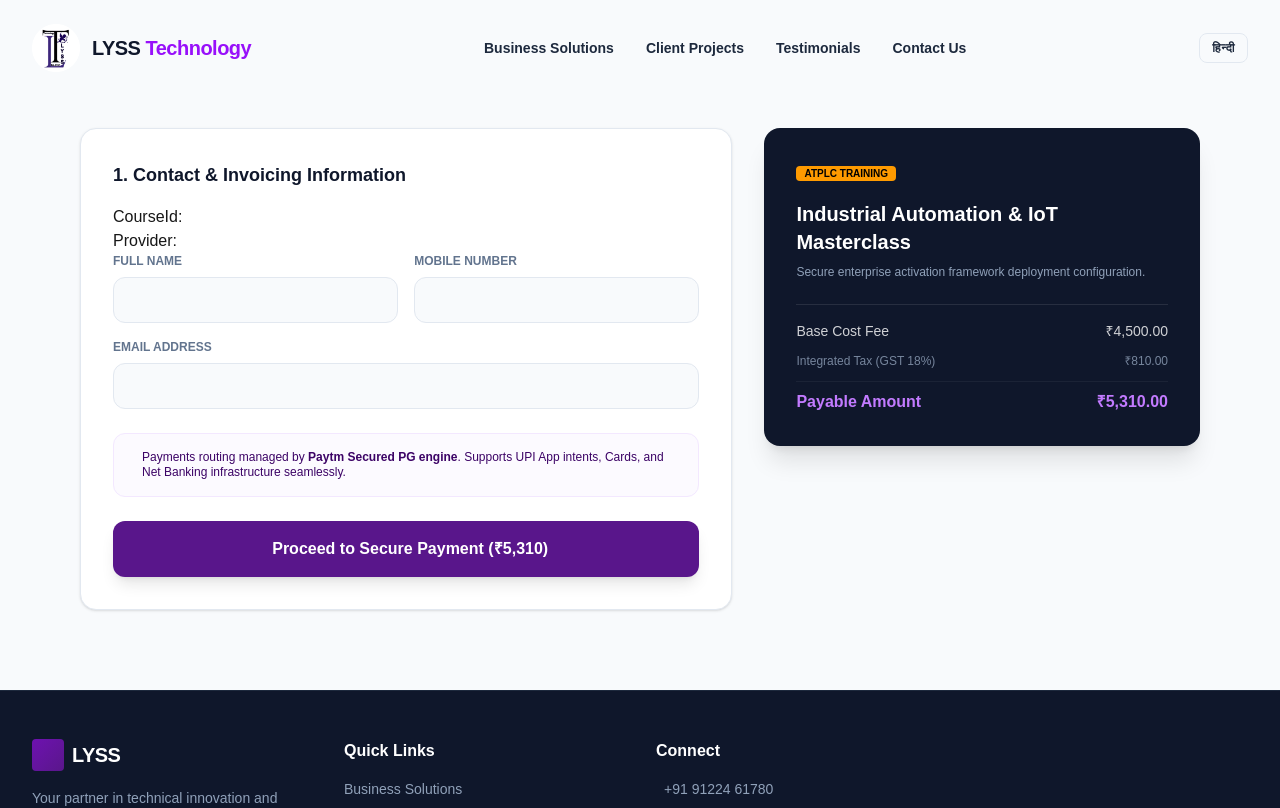
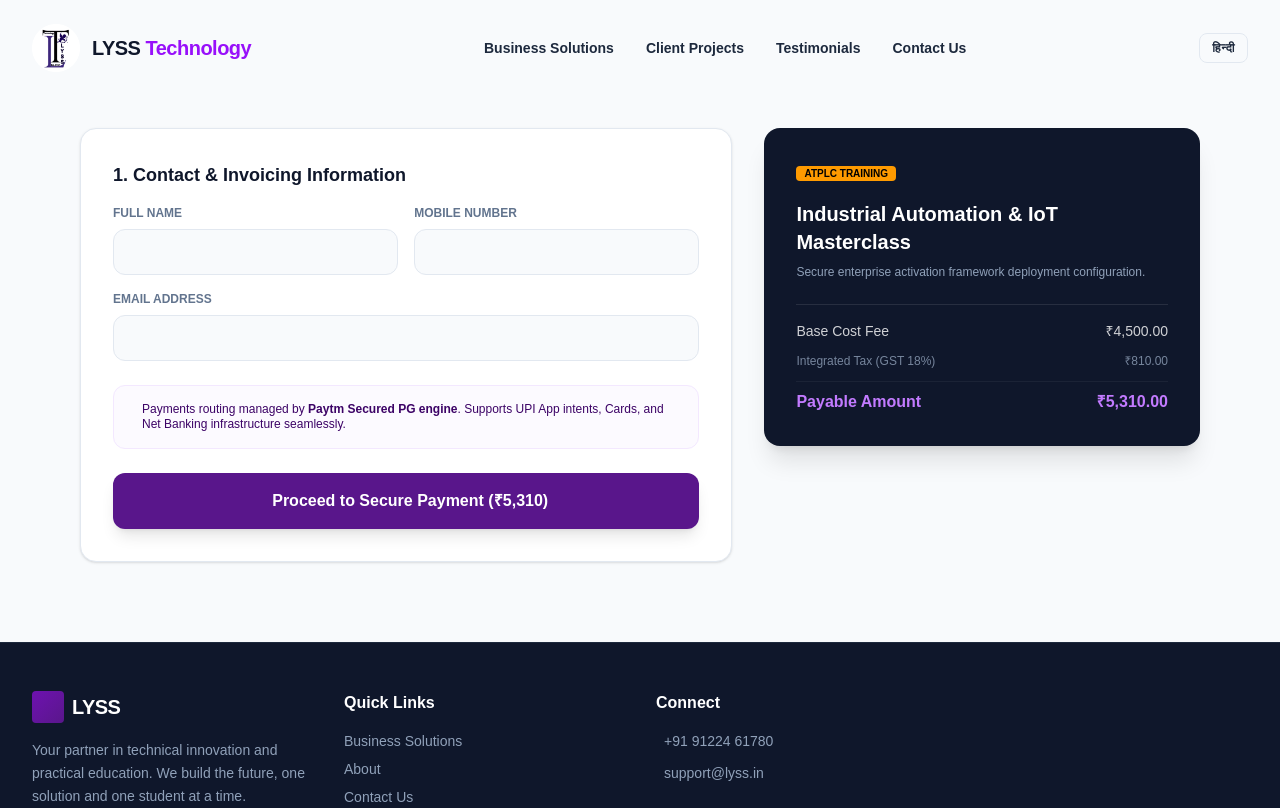
Before and after one commit to Atul18341/lyss-website, a Next.js app: page /checkout-page in a window 1280 px wide. Shown: the top 808 px of the page. Built offline with nearby package versions, Linux system fonts and the light colour scheme.

Commit message:
New dynamic checkout url created

```diff
--- a/app/checkout-page/page.tsx
+++ b/app/checkout-page/page.tsx
@@ -1,6 +1,5 @@
 "use client";
 import React, { useState, useEffect } from 'react';
-import { useSearchParams } from "next/navigation";
 import Script from 'next/script'; // Clean script loader element built into Next.js
 import Navbar from '../components/Navbar';
 import Footer from '../components/Footer';
@@ -17,9 +16,6 @@ interface CheckoutItem {
 
 const Checkout = () => {
   const [language] = useState<'en' | 'hi'>('en');
-  const searchParams = useSearchParams();
-   const courseId = searchParams.get("courseId");
-   const provider = searchParams.get("provider");
   const t = content[language];
   const [loading, setLoading] = useState<boolean>(false);
   const [product, setProduct] = useState(null);
@@ -169,8 +165,6 @@ const targetOrderId = `LYSS_ORDER_${Date.now()}_${Math.floor(Math.random() * 100
             <form onSubmit={initiaitePaymentPipeline} className="space-y-6">
               <div>
                 <h3 className="text-lg font-bold text-slate-900 mb-4">1. Contact & Invoicing Information</h3>
-                <p>CourseId:{courseId}</p>
-          <p>Provider:{provider}</p>
                 <div className="grid grid-cols-1 md:grid-cols-2 gap-4">
                   <div>
                     <label className="block text-xs font-bold uppercase text-slate-500 mb-2">Full Name</label>
```
